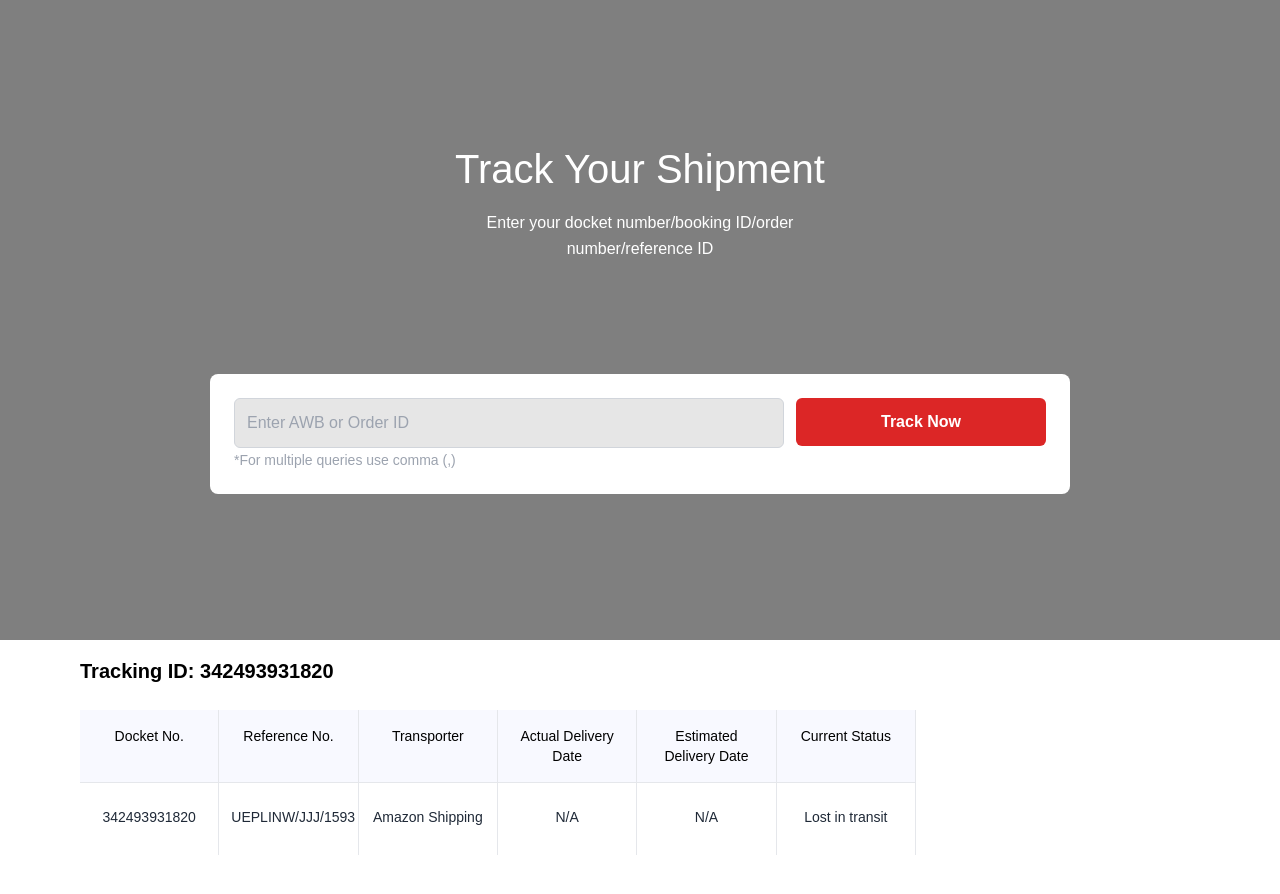
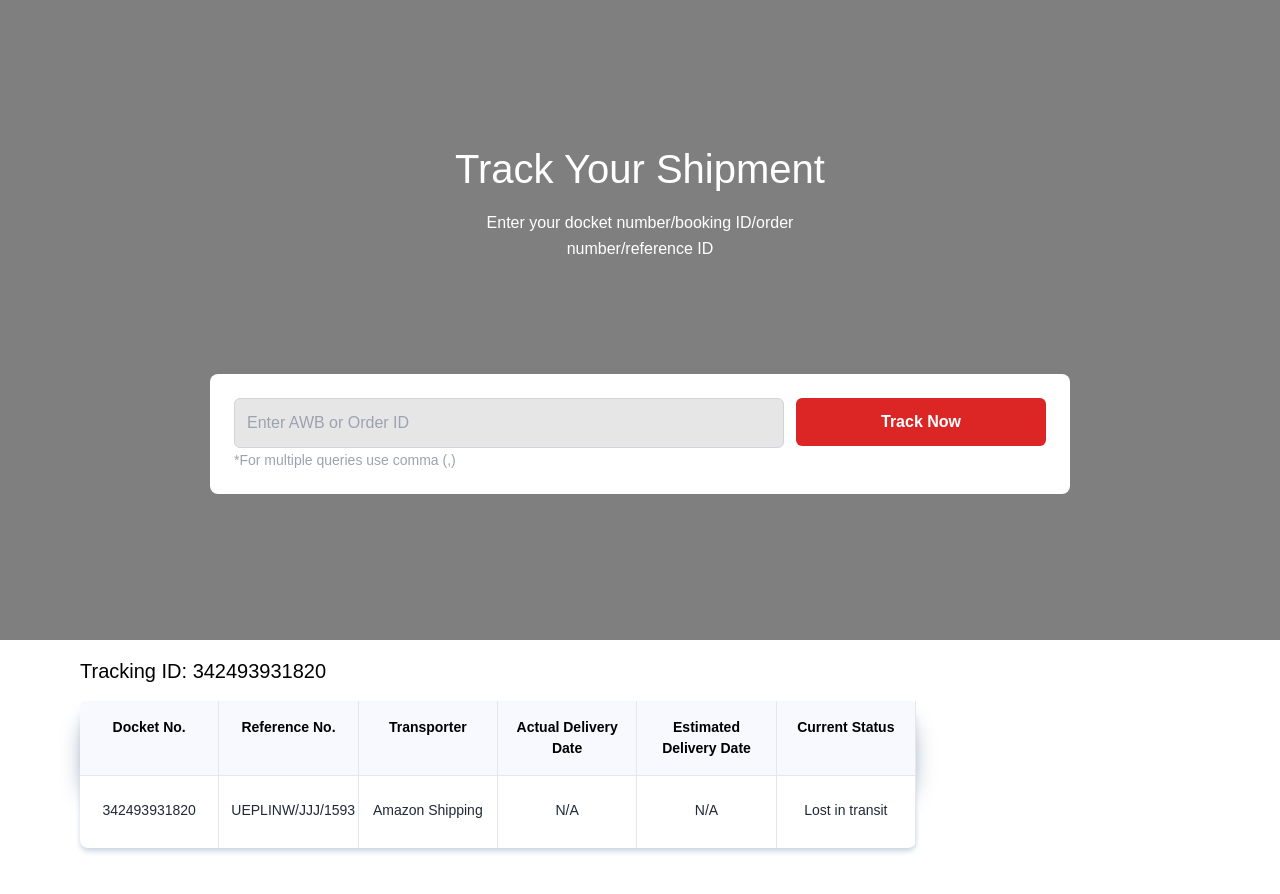
Before and after one commit to abhi8114/trackshipment, a Next.js app: page / in a window 1280 px wide. Shown: the top 894 px of the page. Built offline with nearby package versions, Linux system fonts and the light colour scheme.

Commit message:
adjustment

```diff
--- a/src/app/trackShipment/ShipmentDetails.tsx
+++ b/src/app/trackShipment/ShipmentDetails.tsx
@@ -132,10 +132,10 @@ const ShipmentDetails = () => {
 
   return (
     <div className='p-20 pt-4 font-manrope '>
-      <p className='font-manrope font-semibold text-[20px]'>Tracking ID: {trackingData.trackingId}</p>
-      <div className="mt-6 w-[836px] h-[129px] border border-none rounded-lg  shadow-bg-">
+      <p className='font-manrope font-medium text-[20px]'>Tracking ID: {trackingData.trackingId}</p>
+      <div className="mt-6 w-[836px] h-[129px] border border-none flex flex-col items-center justify-center  ">
         {/* header row */}
-        <div className="grid grid-cols-6 bg-[#F8F9FF] text-center font-manrope font-semibold">
+        <div className="grid grid-cols-6 bg-[#F8F9FF] text-center  rounded-t-md shadow-slate-400 shadow-xl font-semibold">
           {[
             "Docket No.",
             "Reference No.",
@@ -146,14 +146,14 @@ const ShipmentDetails = () => {
           ].map((header, index) => (
             <div
               key={index}
-              className="p-4 text-sm font-medium text-[14px] border-b border-r"
+              className="p-4  font-semibold text-[14px] border-b border-r"
             >
               {header}
             </div>
           ))}
         </div>
         {/* data row */}
-        <div className="grid grid-cols-6 bg-white border-none border-b border-l border-r text-center">
+        <div className="grid grid-cols-6 bg-white border-none border-b border-l border-r text-center shadow-slate-300  shadow-md rounded-b-lg">
           {[
             "docketNo",
             "referenceNo",
```
